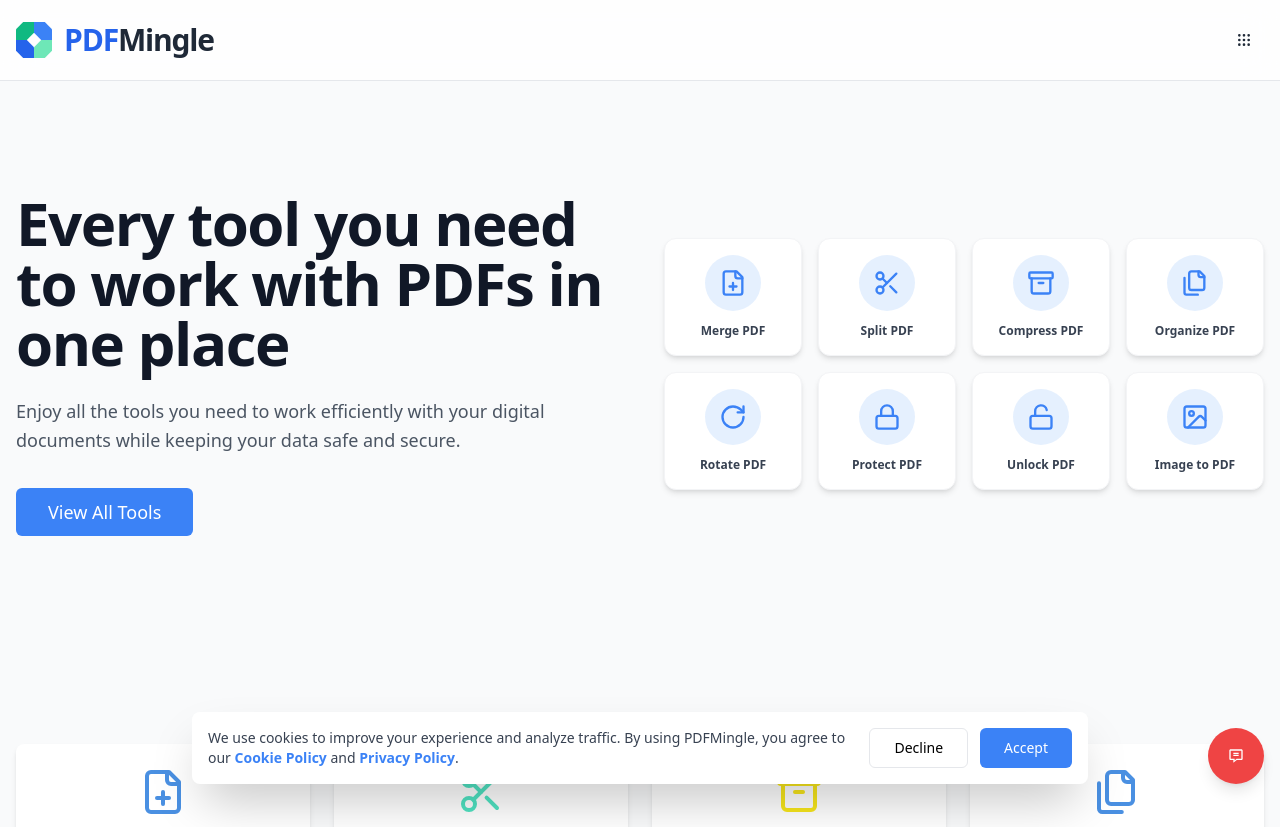
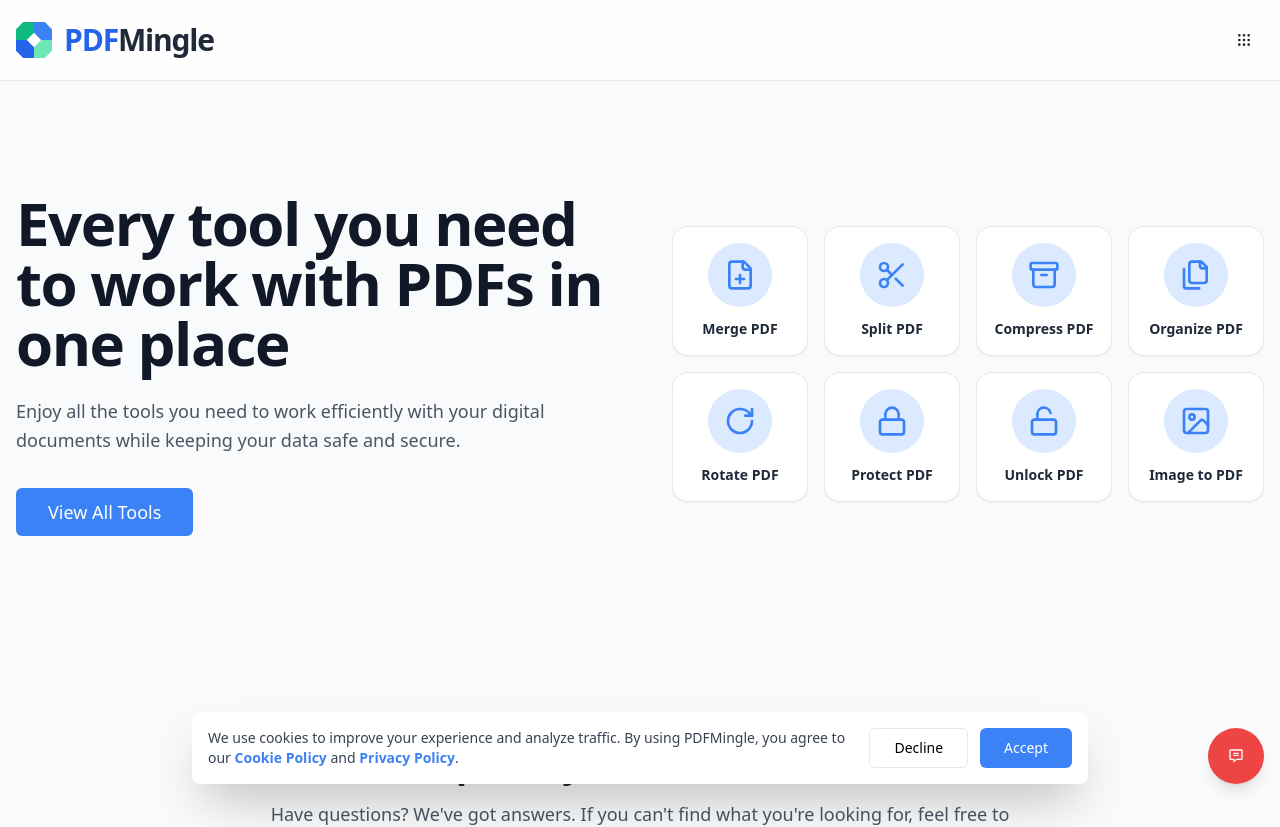
Before and after one commit to widhia-solanki/Pdfmingle, a Next.js app: page / in a window 1280 px wide. Shown: the top 827 px of the page. Built offline with nearby package versions, Linux system fonts and the light colour scheme.

Commit message:
Update index.tsx

```diff
--- a/src/pages/index.tsx
+++ b/src/pages/index.tsx
@@ -11,7 +11,7 @@ import Link from 'next/link';
 import { useIsMobile } from '@/hooks/use-mobile';
 import React from 'react';
 
-// --- Mobile Hero ---
+// --- Mobile Hero (Unchanged) ---
 const MobileHero = ({ activeCategory, setActiveCategory }: { activeCategory: ToolCategory | 'All', setActiveCategory: (category: ToolCategory | 'All') => void }) => (
     <section className="container mx-auto px-4 py-8 md:py-12">
       <div className="bg-hero-bg text-white rounded-2xl p-8 md:p-16 text-center animate-in fade-in duration-500">
@@ -53,43 +53,42 @@ const MobileHero = ({ activeCategory, setActiveCategory }: { activeCategory: Too
     </section>
 );
 
-// --- Desktop Hero ---
+// --- THIS IS THE UPDATED DESKTOP HERO ---
 const DesktopHero = () => {
     const featuredTools = toolArray.slice(0, 8);
     return (
-        <section className="w-full py-20 md:py-28 bg-gray-50 overflow-hidden">
+        <section className="w-full py-20 md:py-28 bg-gray-50">
             <div className="container mx-auto px-4">
-                <div className="grid grid-cols-1 md:grid-cols-2 gap-12 items-center">
-                    <div className="text-center md:text-left animate-in fade-in slide-in-from-left-12 duration-500">
+                <div className="grid grid-cols-1 lg:grid-cols-2 gap-12 lg:gap-16 items-center">
+                    <div className="text-center lg:text-left">
                         <h1 className="text-4xl md:text-5xl lg:text-6xl font-extrabold tracking-tight text-gray-900">
                             Every tool you need to work with PDFs in one place
                         </h1>
-                        <p className="mt-6 max-w-xl mx-auto md:mx-0 text-lg text-gray-600 leading-relaxed">
+                        <p className="mt-6 max-w-xl mx-auto lg:mx-0 text-lg text-gray-600 leading-relaxed">
                             Enjoy all the tools you need to work efficiently with your digital documents while keeping your data safe and secure.
                         </p>
-                        <div className="mt-8 flex justify-center md:justify-start">
+                        <div className="mt-8 flex justify-center lg:justify-start">
                             <Button asChild size="lg" className="text-lg px-8 py-6 bg-brand-blue hover:bg-brand-blue-dark text-white">
                                 <Link href="#tools">View All Tools</Link>
                             </Button>
                         </div>
                     </div>
-                    <div className="animate-in fade-in slide-in-from-right-12 duration-500">
                     <div className="grid grid-cols-4 gap-4">
                         {featuredTools.map((tool) => {
                             const Icon = iconMap[tool.icon];
                             return (
-                                    <div
+                                <Link
+                                    href={`/${tool.value}`}
                                     key={tool.value}
-                                        className="flex flex-col items-center justify-center text-center p-4 bg-white rounded-xl shadow-md border border-gray-100 transition-transform hover:-translate-y-1 hover:shadow-lg"
+                                    className="flex flex-col items-center justify-center text-center p-4 bg-white rounded-2xl shadow-sm border border-gray-200 hover:border-blue-500 hover:shadow-lg hover:-translate-y-1 transition-all duration-300"
                                 >
-                                        <div className="flex h-14 w-14 items-center justify-center rounded-full bg-blue-100/70 mb-3">
-                                            <Icon className="h-7 w-7 text-brand-blue" />
+                                    <div className="flex h-16 w-16 items-center justify-center rounded-full bg-blue-100 mb-3">
+                                        <Icon className="h-8 w-8 text-brand-blue" />
                                     </div>
-                                        <p className="text-xs font-semibold text-gray-700">{tool.label}</p>
-                                    </div>
+                                    <p className="text-sm font-semibold text-gray-800">{tool.label}</p>
+                                </Link>
                             );
                         })}
-                        </div>
                     </div>
                 </div>
             </div>
@@ -97,6 +96,7 @@ const DesktopHero = () => {
     );
 };
 
+// --- HomePage Logic (Unchanged) ---
 const HomePage = () => {
   const [activeCategory, setActiveCategory] = useState<ToolCategory | 'All'>('All');
   const isMobile = useIsMobile();
@@ -106,7 +106,7 @@ const HomePage = () => {
     : toolArray.filter(tool => tool.category === activeCategory);
 
   if (isMobile === undefined) {
-    return <div className="w-full h-[50vh] bg-gray-50" />; // Placeholder for SSR
+    return <div className="w-full h-[50vh] bg-gray-50" />;
   }
 
   return (
@@ -130,7 +130,9 @@ const HomePage = () => {
           <DesktopHero />
         )}
 
-        <ToolGrid tools={filteredTools} />
+        {/* The ToolGrid now only shows on mobile, as the DesktopHero has its own grid */}
+        {isMobile && <ToolGrid tools={filteredTools} />}
+
         <FaqSection />
       </div>
     </>
```
Lines whose indentation alone changed are shown as unchanged.
